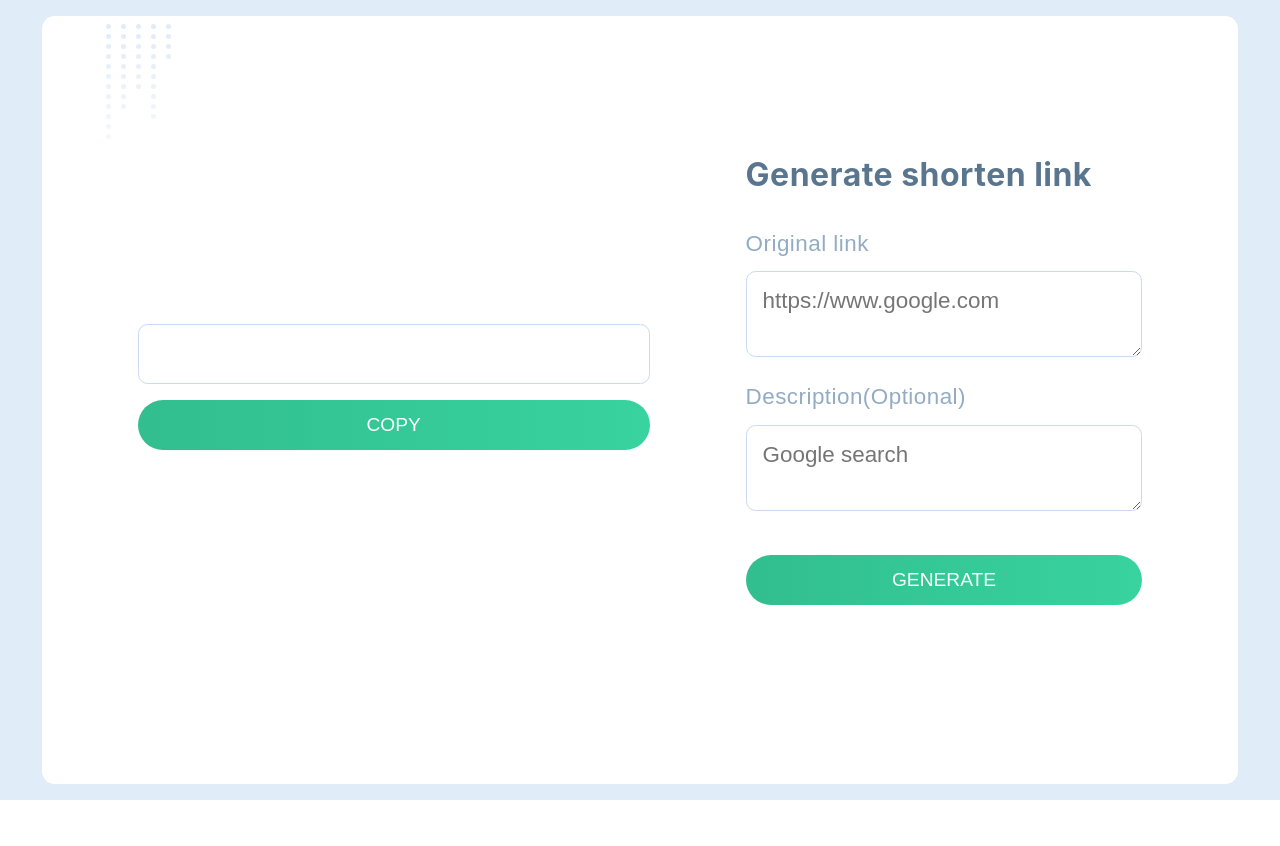
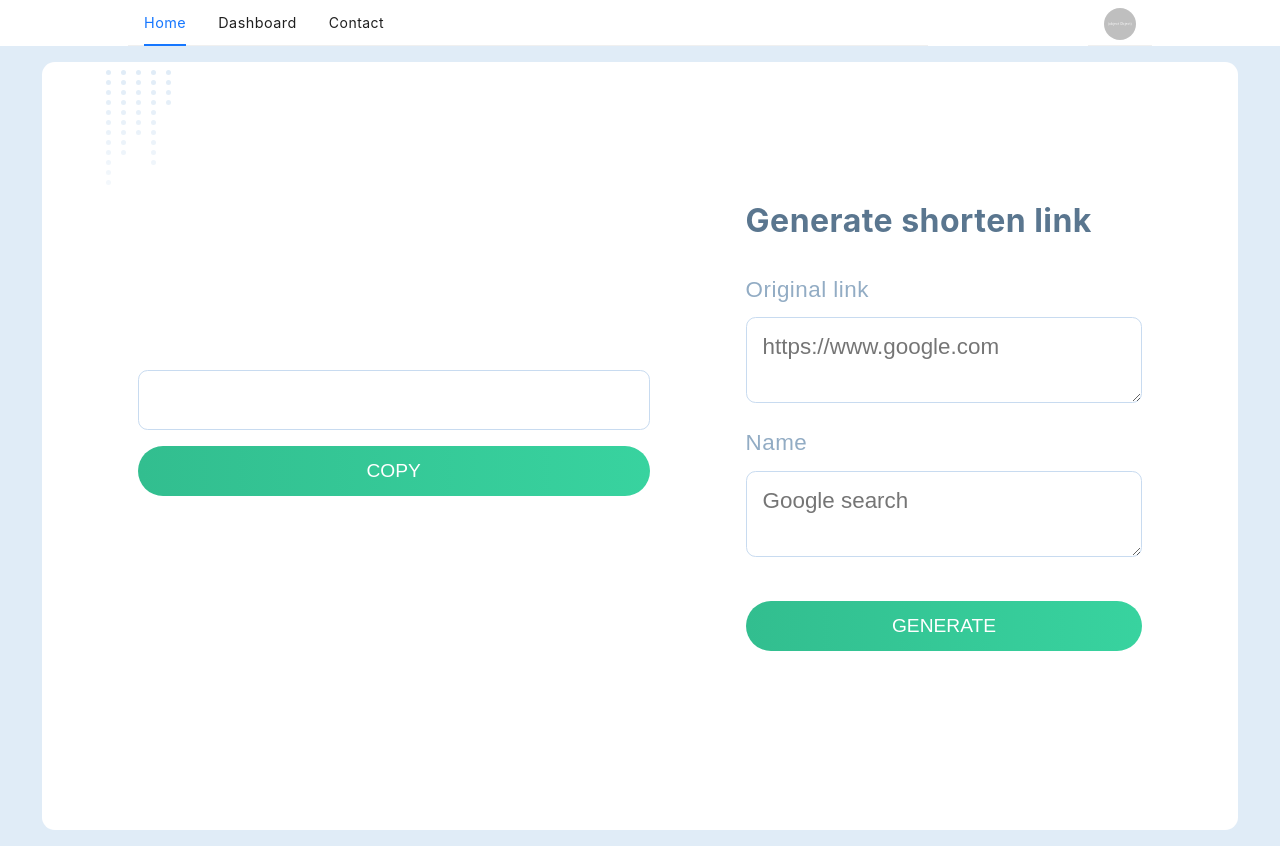
Before and after one commit to k-nero/Shorten-Link-Frontend, a React (Create React App) app: page / in a window 1280 px wide. Before the commit the page ends 800 px from the top, so only its background shows below. Built offline with nearby package versions, Linux system fonts and the light colour scheme; no server answers.

Commit message:
Adding Dashboard.js feature, NavBar.js feature, update other feature

```diff
--- a/package.json
+++ b/package.json
@@ -3,9 +3,11 @@
   "version": "0.1.0",
   "private": true,
   "dependencies": {
+    "@ant-design/icons": "^5.0.1",
     "@testing-library/jest-dom": "^5.16.5",
     "@testing-library/react": "^13.4.0",
     "@testing-library/user-event": "^13.5.0",
+    "antd": "^5.1.6",
     "react": "^18.2.0",
     "react-dom": "^18.2.0",
     "react-router": "^6.4.3",
--- a/src/App.js
+++ b/src/App.js
@@ -2,7 +2,6 @@ import {Route, Routes} from "react-router-dom";
 import Home from "./pages/Home/Home";
 import React from "react";
 import Dashboard from "./pages/Dashboard/Dashboard";
-import useToken from "./hook/useToken";
 
 function App()
 {
--- /dev/null
+++ b/src/components/NavBar.js
@@ -0,0 +1,87 @@
+import {Avatar, Menu} from "antd";
+import {Link} from "react-router-dom";
+import useToken from "../hook/useToken";
+import {useEffect, useState} from "react";
+
+async function fetchUserInfo(token)
+{
+    let res  = await fetch("http://localhost:5000/api/users/getUserInfo", {
+        method: "GET",
+        headers: {
+            "Content-Type": "application/json",
+            "Accept": "application/json",
+            "Authorization": "Bearer " + token,
+        }
+    })
+    return res.json();
+}
+function NavBar(props)
+{
+    const [userInfo, setUserInfo] = useState({});
+    const {token} = useToken();
+    useEffect(() => {
+        fetchUserInfo(token).then(res => {
+            if(res.error)
+            {
+                localStorage.removeItem("token");
+                window.location.reload();
+            }
+            setUserInfo(res.data.username.charAt(0).toUpperCase());
+        });
+    }, [])
+
+    function handleClick(e)
+    {
+        localStorage.removeItem("token");
+        window.location.reload();
+    }
+    return(
+        <div className="navBar" style={{maxWidth:"80%", margin:"auto", display: "flex"}}>
+            <Menu mode="horizontal" style={{minWidth:"800px"}}  defaultSelectedKeys={props.selectedKeys} items={
+                [
+                    {
+                        label: <Link to={"/"}>Home</Link>,
+                        key: "home"
+                    },
+                    {
+                        label: <Link to={"/dashboard"}>Dashboard</Link>,
+                        key: "dashboard"
+                    },
+                    {
+                        label: "Contact",
+                        key: "contact"
+                    }
+                ]
+            }></Menu>
+            <Menu
+                mode={"horizontal"}
+                style={{alignSelf:"center", marginLeft:"auto"}}
+                items={
+                    [
+                        {
+                            label: <Avatar>{userInfo.toString()}</Avatar>,
+                            key: "user",
+                            children: [
+                                {
+                                    label: "Profile",
+                                    key: "profile"
+                                },
+                                {
+                                    label: "Dashboard",
+                                    key: "dashboard",
+                                },
+                                {
+                                    label: "Logout",
+                                    key: "logout",
+                                    onClick: handleClick
+                                }
+                            ]
+                        }
+                    ]
+                }
+            ></Menu>
+        </div>
+    )
+}
+
+export default NavBar;
--- a/src/pages/Dashboard/Dashboard.js
+++ b/src/pages/Dashboard/Dashboard.js
@@ -1,7 +1,10 @@
 import Login from "../User/Login";
 import Register from "../User/Register";
-import {useState} from "react";
+import {useEffect, useState} from "react";
 import useToken from "../../hook/useToken";
+import NavBar from "../../components/NavBar";
+import {Button, Input, Table, Tooltip, Space} from "antd";
+import { CopyOutlined } from '@ant-design/icons';
 
 function Form(props)
 {
@@ -27,9 +30,73 @@ function Form(props)
         </div>
     )
 }
+
+async function getData(token)
+{
+    let res = await fetch("http://localhost:5000/api/users/getLinks",{
+        method:"GET",
+        headers: {
+            'Content-Type': 'application/json',
+            'Accept': 'application/json',
+            'Authorization': 'Bearer ' + token
+        }})
+    return res.json()
+}
 function Dashboard()
 {
     const {token, setToken} = useToken();
+    const [data, setData] = useState();
+
+    useEffect(() => {
+        getData(token).then(res => {
+            setData(res.data.links);
+        });
+    }, []);
+    const columns = [
+        {
+            title: 'Name',
+            dataIndex: 'description',
+            key: 'description',
+        },
+        {
+            title: 'Original Url',
+            dataIndex: 'originalUrl',
+            key: 'originalUrl',
+            // eslint-disable-next-line react/jsx-no-undef
+            render: (text) => (<Space.Compact block>
+                <Input
+                    style={{
+                        width: 'calc(100% - 200px)',
+                    }}
+                    defaultValue={text}
+                />
+                <Tooltip title="copy original url">
+                    <Button icon={<CopyOutlined />} />
+                </Tooltip>
+            </Space.Compact>)
+        },
+        {
+            title: 'Short Url',
+            dataIndex: 'shortUrl',
+            key: 'shortUrl',
+            render: (text) => (<Space.Compact block>
+                <Input
+                    style={{
+                        width: 'calc(100% - 200px)',
+                    }}
+                    defaultValue={text}
+                />
+                <Tooltip title="copy shorten url">
+                    <Button icon={<CopyOutlined />} />
+                </Tooltip>
+            </Space.Compact>)
+        },
+        {
+            title: 'Clicks',
+            dataIndex: 'clicks',
+            key: 'clicks',
+        }
+    ]
     if(!token)
     {
         return (
@@ -38,7 +105,9 @@ function Dashboard()
     }
     return(
         <div>
+            <NavBar selectedKeys={["dashboard"]}/>
             <h1>Dashboard</h1>
+            <Table rowKey="urlId" style={{maxWidth:"80%", margin:"auto"}} columns={columns} dataSource={data}/>
         </div>
     )
 }
--- a/src/pages/Home/Home.jsx
+++ b/src/pages/Home/Home.jsx
@@ -1,8 +1,9 @@
 import './Home.css';
 import {useState} from "react";
 import useToken from "../../hook/useToken";
+import NavBar from "../../components/NavBar";
 
-function Home(props)
+function Home()
 {
     const {token} = useToken();
     const [error, setError] = useState("");
@@ -60,6 +61,8 @@ function Home(props)
                 </div>
     }
     return (
+        <div>
+            <NavBar selectedKeys={["home"]}/>
             <div className="homeContainer">
                 <div className="payment">
                     <div className="">
@@ -77,7 +80,7 @@ function Home(props)
                             {alerts ? alerts : ""}
                         </div>
                         <div className="form__number form__detail">
-                        <label htmlFor="text">Description(Optional)</label>
+                            <label htmlFor="text">Name</label>
                             <ion-icon name="card-outline"></ion-icon>
                             <textarea className="Link" placeholder="Google search" name="description" value={inputs.description} onChange={handleChange}/>
                         </div>
@@ -134,6 +137,8 @@ function Home(props)
 
                 </div>
             </div>
+        </div>
+
     );
 }
 
--- a/src/pages/User/Login.jsx
+++ b/src/pages/User/Login.jsx
@@ -20,7 +20,7 @@ function Login(props)
         async function handleFetch()
         {
             setLoading(true);
-            let res = await fetch('http://localhost:5000/api/users/login', {
+            let res = await fetch("http://localhost:5000/api/users/login", {
                 method: 'POST',
                 headers: {
                     'Content-Type': 'application/json',
@@ -32,7 +32,7 @@ function Login(props)
                 setLoading(false);
                 if(res.status === "success")
                 {
-                    props.setToken(res.data.token);
+                    props.setToken(res.data);
                 }
                 else if(res.status === "error")
                 {
@@ -40,8 +40,7 @@ function Login(props)
                 }
             });
         }
-        handleFetch().then(() => {
-        });
+        handleFetch().then(() => {});
     }
 
     const handleChange = (event) => {
--- a/src/pages/User/Register.jsx
+++ b/src/pages/User/Register.jsx
@@ -79,7 +79,7 @@ function Register(props)
             </div>
             <div className="input-div one">
                 <div className="i">
-                    <i className="fa-regular fa-envelope"></i>
+                    <i className="fa-solid fa-envelope"></i>
                 </div>
                 <div className="div">
                     <h5>Email</h5>
@@ -88,7 +88,7 @@ function Register(props)
             </div>
             <div className="input-div one">
                 <div className="i">
-                    <i className="fa-regular fa-phone"></i>
+                    <i className="fa-solid fa-phone"></i>
                 </div>
                 <div className="div">
                     <h5>Phone</h5>
--- a/src/pages/User/style.css
+++ b/src/pages/User/style.css
@@ -187,7 +187,7 @@ a
 {
     display: block;
     text-align: right;
-    text-decoration: none;
+    text-decoration: n4;
     color: #999;
     font-size: 0.9rem;
     transition: .3s;
```
Also changed, not shown: 1 other file (tests, documents, lock files or other folders). Lines whose indentation alone changed are shown as unchanged.
